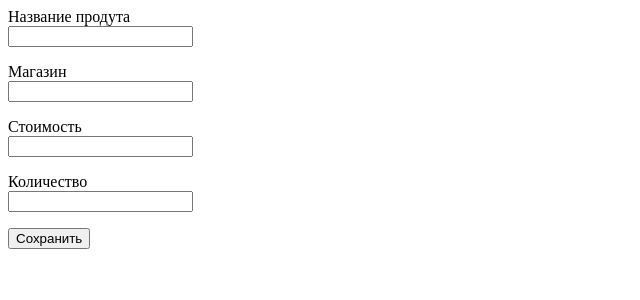
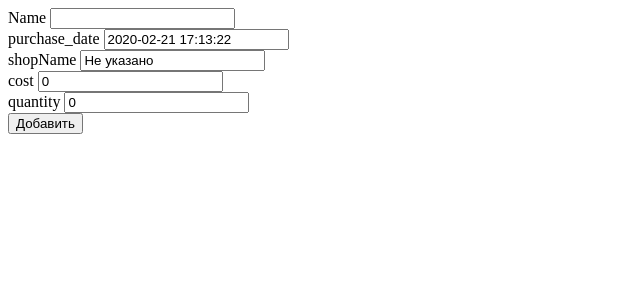
Before and after one commit to ADPopov/ShoppingListProject, a Django app: page /add/ in a window 1280 px wide. Shown: the top 300 px of the page, without its empty margins (0-640 px from the left). Run offline with Django 3.2, Linux system fonts and the light colour scheme.

Commit message:
The principle of data output from the form has been changed

```diff
--- /dev/null
+++ b/mysite/shoppingList/forms/productForm.py
@@ -0,0 +1,18 @@
+from django import forms
+from django.forms import ModelForm
+
+from shoppingList.models import Product
+
+
+class ProductDeskForm(forms.Form):
+    quantity = forms.IntegerField(label='Количество')
+    name = forms.CharField(label='Название', max_length=200),
+    shopName = forms.CharField(label='Название магазина', max_length=30),
+    purchase_date = forms.DateTimeField(label='Дата покупки'),
+    cost = forms.IntegerField(label='Стоимость'),
+
+
+class ProductForm(ModelForm):
+    class Meta:
+        model = Product
+        fields = ['name', 'quantity', 'shopName', 'purchase_date', 'cost']
--- a/mysite/shoppingList/models.py
+++ b/mysite/shoppingList/models.py
@@ -1,10 +1,18 @@
+from datetime import datetime
+
 from django.db import models
-from django.utils import timezone
 
 
 class Product(models.Model):
     name = models.CharField(u'Название', max_length=200)
     shopName = models.CharField(u'Название магазина', max_length=30, default="Не указано")
-    purchase_date = models.DateTimeField(u'Дата покупки')
+    purchase_date = models.DateTimeField(u'Дата покупки', default=datetime.now())
     cost = models.IntegerField(u'Стоимость', default=0)
     quantity = models.IntegerField(u'Количество', default=0)
+
+    def __str__(self):
+        return "Название: {}\nКоличество: {}\nСтоимость: {}\nДата покупки:{}\n Магазин: {}".format(self.name,
+                                                                                                   self.quantity,
+                                                                                                   self.cost,
+                                                                                                   self.purchase_date.date(),
+                                                                                                   self.shopName)
--- a/mysite/shoppingList/urls.py
+++ b/mysite/shoppingList/urls.py
@@ -5,7 +5,6 @@ from . import views
 app_name = 'shoppingList'
 urlpatterns = [
     path('', views.index, name='index'),
-    path('<int:id>/edit', views.edit, name='edit'),
-    path('<int:id>/change', views.change, name='change'),
+    path('<int:id>/edit/', views.edit, name='edit'),
     path('add/', views.add, name='add'),
 ]
--- a/mysite/shoppingList/views.py
+++ b/mysite/shoppingList/views.py
@@ -1,8 +1,9 @@
+
 from django.http import HttpResponse, HttpResponseNotFound
-
 from django.shortcuts import get_object_or_404, render, HttpResponseRedirect
 from django.utils import timezone
 
+from shoppingList.forms.productForm import ProductForm
 from shoppingList.models import Product
 
 
@@ -13,39 +14,24 @@ def index(request):
 
 
 def add(request):
-    try:
-        if request.method == "POST":
-            product = Product(
-                name=request.POST.get("name"),
-                shopName=request.POST.get("shopName"),
-                purchase_date=timezone.now(),
-                cost=request.POST.get("cost"),
-                quantity=request.POST.get("quantity"))
-            product.save()
-            return HttpResponseRedirect("/")
-        else:
-            return render(request, "shoppingList/add.html")
-    except Product.DoesNotExist:
-        return HttpResponseNotFound("<h2>Product not found</h2>")
+    if request.method == 'POST':
+        form = ProductForm(request.POST)
+        if form.is_valid():
+            form.save()
+            return HttpResponseRedirect('/')
+    else:
+        form = ProductForm()
+    return render(request, 'shoppingList/add.html', {'form': form})
 
 
 def edit(request, id):
     product = get_object_or_404(Product, id=id)
-    return render(request, 'shoppingList/edit.html', {'product': product})
-
-
-def change(request, id):
-    try:
-        product = Product.objects.get(id=id)
-
-        if request.method == "POST":
-            product.name = request.POST.get("name")
-            product.shopName = request.POST.get("shopName")
-            product.cost = request.POST.get("cost")
-            product.quantity = request.POST.get("quantity")
+    if request.method == 'POST':
+        form = ProductForm(request.POST, instance=product)
+        if form.is_valid():
+            product = form.save(commit=False)
             product.save()
-            return HttpResponseRedirect("/")
-        else:
-            return render(request, "shoppingList/edit.html", {"product": product})
-    except Product.DoesNotExist:
-        return HttpResponseNotFound("<h2>Product not found</h2>")
+            return HttpResponseRedirect('/')
+    else:
+        form = ProductForm(instance=product)
+    return render(request, 'shoppingList/edit.html', {'form': form, "product": product})
--- a/mysite/templates/shoppingList/Index.html
+++ b/mysite/templates/shoppingList/Index.html
@@ -2,7 +2,7 @@
 {% if products_list %}
     <ul>
     {% for q in products_list %}
-        <li><a href="{% url 'shoppingList:change' q.id %}">{{ q.name }}</a></li>
+        <li><a href="{% url 'shoppingList:edit' q.id%}">{{ q.name }}</a></li>
     {% endfor %}
     </ul>
 {% else %}
--- a/mysite/templates/shoppingList/add.html
+++ b/mysite/templates/shoppingList/add.html
@@ -1,20 +1,30 @@
 <form action="{% url 'shoppingList:add' %}" method="post">
-        {% csrf_token %}
-        <p>
-            <label>Название продута</label><br>
-            <input type="text" name="name" value="" />
-        </p>
-        <p>
-            <label>Магазин</label><br>
-            <input type="text" name="shopName" value="" />
-        </p>
-        <p>
-            <label>Стоимость</label><br>
-            <input type="number" name="cost" value="" />
-        </p>
-        <p>
-            <label>Количество</label><br>
-            <input type="number" name="quantity" value="" />
-        </p>
-        <input type="submit" value="Сохранить" >
-    </form>
+    {% csrf_token %}
+    {{ form.non_field_errors }}
+    <div class="fieldWrapper">
+        {{ form.name.errors }}
+        <label for="{{ form.subject.id_for_label }}">Name</label>
+        {{ form.name }}
+    </div>
+    <div class="fieldWrapper">
+        {{ form.purchase_date.errors }}
+        <label for="{{ form.message.id_for_label }}">purchase_date</label>
+        {{ form.purchase_date }}
+    </div>
+    <div class="fieldWrapper">
+        {{ form.shopName.errors }}
+        <label for="{{ form.sender.id_for_label }}">shopName</label>
+        {{ form.shopName }}
+    </div>
+    <div class="fieldWrapper">
+        {{ form.cost.errors }}
+        <label for="{{ form.cc_myself.id_for_label }}">cost</label>
+        {{ form.cost }}
+    </div>
+    <div class="fieldWrapper">
+        {{ form.quantity.errors }}
+        <label for="{{ form.cc_myself.id_for_label }}">quantity</label>
+        {{ form.quantity }}
+    </div>
+    <input type="submit" value="Добавить">
+</form>
```
Also changed, not shown: mysite/templates/shoppingList/edit.html (+31 -22 lines), mysite/db.sqlite3.
